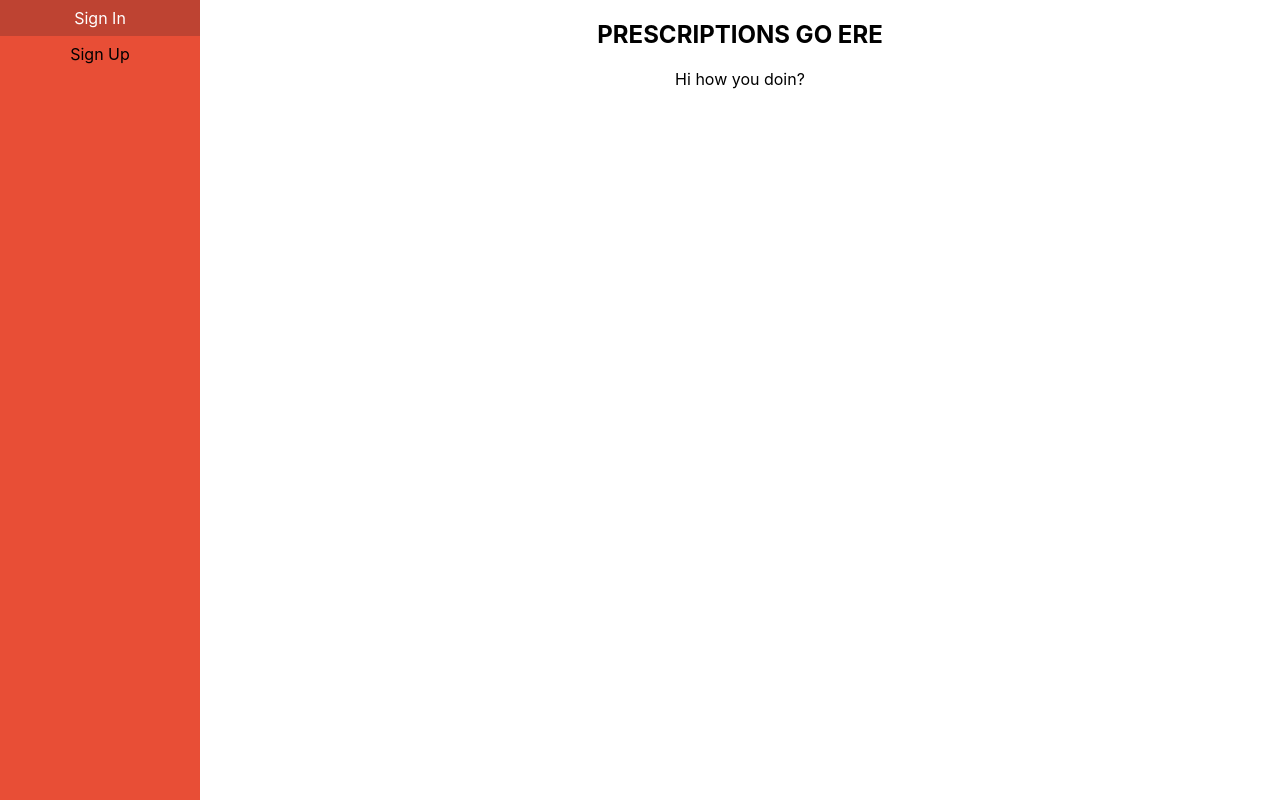
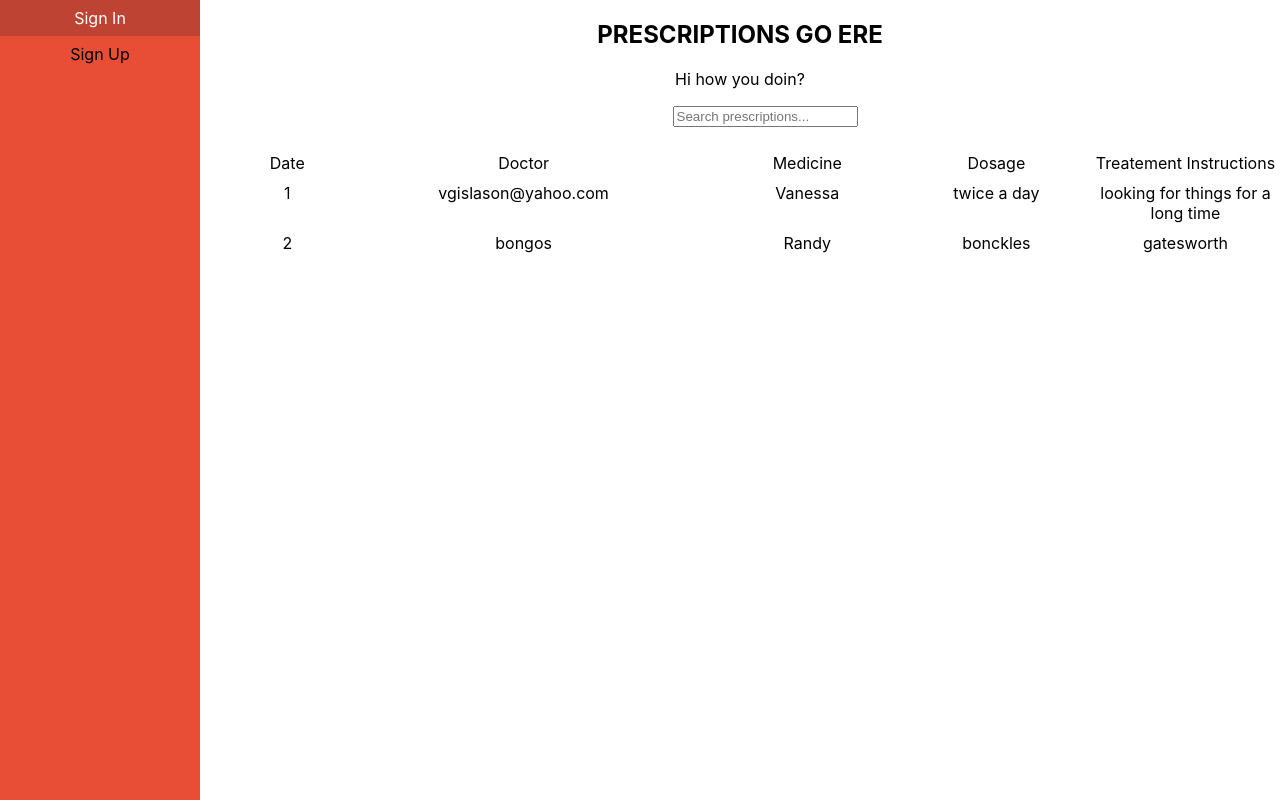
Before and after one commit to Turnbulll/CSCI334-Software-Design-Group-Project, a React (Create React App) app in the folder front-end/react-app/: page /PatientPrescriptions in a window 1280 px wide. Built offline with nearby package versions, Linux system fonts and the light colour scheme.

Commit message:
Added a list to show prescriptions to the prescription page
+ added text searching to the prescription list

```diff
--- a/front-end/react-app/src/App.css
+++ b/front-end/react-app/src/App.css
@@ -107,6 +107,20 @@ input {
   grid-column: span 2;
 }
 
+
+/* Prescription list*/
+
+.prescriptionListItem{
+  display: inline-grid;
+  grid-template-columns: 0.5fr 2fr 1fr 1fr 1fr;
+  padding-top: 10px;
+}
+
+.prescriptionList{
+  display: inline-grid;
+}
+
+
 @keyframes App-logo-spin {
   from {
     transform: rotate(0deg);
--- a/front-end/react-app/src/components/NavBar.js
+++ b/front-end/react-app/src/components/NavBar.js
@@ -54,6 +54,7 @@ class NavBar extends React.Component{
                     if            A   =    B                {do this}                     else {}*/}
                 {this.state.userType === "patient" ? <li><Link to="/PatientHome">Home</Link></li> : null}
                 {this.state.userType === "patient" ? <li><Link to="/Profile">Profile</Link></li> : null}
+                {this.state.userType === "patient" ? <li><Link to="/PatientPrescriptions">Prescriptions</Link></li> : null}
 
 
                 {/*Doctor Navigation*/}
@@ -64,7 +65,7 @@ class NavBar extends React.Component{
 
 
                 {/* Common */}
-                {this.state.userType != "" ? <li onClick={() => this.logout()}><Link to="/">Log Out</Link></li> : null}
+                {this.state.userType !== "" ? <li onClick={() => this.logout()}><Link to="/">Log Out</Link></li> : null}
 
 
             </ul>
--- a/front-end/react-app/src/pages/PatientPrescriptions.js
+++ b/front-end/react-app/src/pages/PatientPrescriptions.js
@@ -1,28 +1,123 @@
 import React from 'react'
 import {Link, Navigate} from "react-router-dom"
+
 
 class PatientPrescriptions extends React.Component {
 
   constructor(props) {
     super(props);
     this.state = {
-      userType: ""
+      userType: "",
+      list: []
     };
 
   }
 
+  loadData(){
 
+    {/* NEED TO IMPLEMENT FUNCTIONALITY TO GET BACKEND HERE*/}
+
+    {/* Fore each prescription push it to the list*/}
+
+    this.state.list.push({id: 0,
+    Date: 1,
+    Doctor: 'vgislason@yahoo.com',
+    Medicine: 'Vanessa',
+    Dosage: "twice a day",
+    TreatmentInstruction: "looking for things for a long time"})
+
+    this.state.list.push({id: 1,
+      Date: 2,
+      Doctor: 'bongos',
+      Medicine: 'Randy',
+      Dosage: "bonckles",
+      TreatmentInstruction: "gatesworth"})
+
+  }
+
+  componentDidMount = () =>{
+
+
+
+    console.log(this.state.list)
+  }
+
+  searchPrescription(){
+
+    //inspired by https://www.w3schools.com/howto/howto_js_filter_lists.asp
+    var input, filter, ul, listData, li ,txtValue;
+
+    //get all elements from the page
+    input = document.getElementById('prescriptionSearch');
+    filter = input.value.toUpperCase();
+    ul = document.getElementById("prescriptionList");
+    li = ul.getElementsByTagName("li");
+
+    //for each list item of the list
+    for (var i = 1; i < li.length; i++){
+
+      //get all div elements inside list element
+      var divs = li[i].getElementsByTagName("div");
+      for (var j = 0; j < divs.length; j++){
+        //get the data from the div
+        listData = divs[j];
+        //add the text inside th div to the text value
+        txtValue += listData.textContent || listData.innerText;
+      }
+
+
+      //make the text value uppercase for comparison
+      if (txtValue.toUpperCase().indexOf(filter) > -1){
+        //if its not found hide the element
+          li[i].style.display ="";
+      }else{
+        //if the substring is found show it
+          li[i].style.display ="none";
+      }
+
+      //reset the text value
+      txtValue = "";
+
+    }
+
+
+  }
 
   render(){
   return (
 
     <div className='main'>
       {/* route to sign in if no user type*/}
-
+      {this.loadData()}
 
 
       <h2>PRESCRIPTIONS GO ERE</h2>
       <p>Hi how you doin?</p>
+
+      <input type="text" id="prescriptionSearch" onKeyUp={this.searchPrescription} placeholder="Search prescriptions..."></input>
+      <br/>
+
+      <ul className='prescriptionList' id="prescriptionList">
+          <li className="prescriptionListItem">
+              <div>Date</div>
+              <div>Doctor</div>
+              <div>Medicine</div>
+              <div>Dosage</div>
+              <div>Treatement Instructions</div>
+          </li>
+
+        {this.state.list.map(item => (
+            <li key={item.id} className="prescriptionListItem">
+              <div>{item.Date}</div>
+              <div>{item.Doctor}</div>
+              <div>{item.Medicine}</div>
+              <div>{item.Dosage}</div>
+              <div>{item.TreatmentInstruction}</div>
+           </li>
+          ))}
+      </ul>
+
+
 
 
     </div>
```
